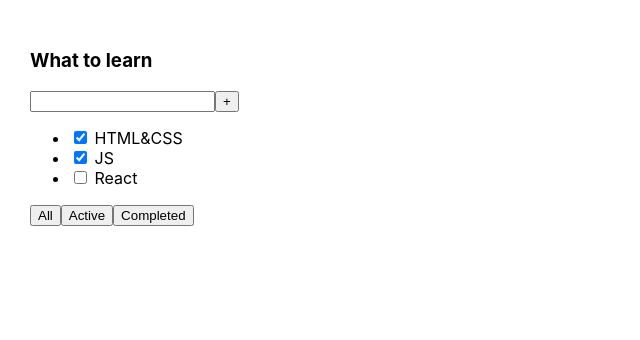
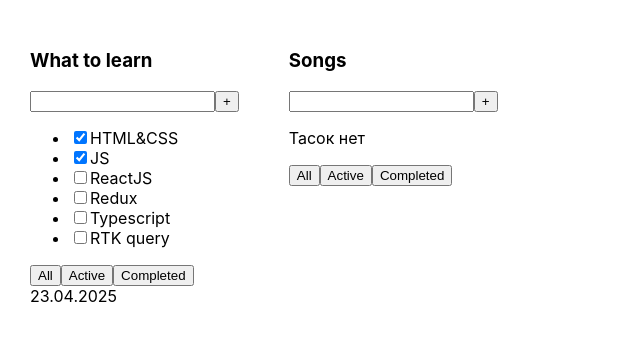
Before and after one commit to Anton-013/todolist-repeat, a React (Vite) app: page / in a window 1280 px wide. Shown: the top 340 px of the page, without its empty margins (0-640 px from the left). Built offline with nearby package versions, Linux system fonts and the light colour scheme.

Commit message:
first lesson

```diff
--- a/package.json
+++ b/package.json
@@ -21,5 +21,6 @@
     "typescript": "5.7.2",
     "vite": "6.0.6",
     "vitest": "2.1.8"
-  }
+  },
+  "packageManager": "pnpm@9.15.4+sha512.b2dc20e2fc72b3e18848459b37359a32064663e5627a51e4c74b2c29dd8e8e0491483c3abb40789cfd578bf362fb6ba8261b05f0387d76792ed6e23ea3b1b6a0"
 }
--- a/src/App.tsx
+++ b/src/App.tsx
@@ -1,33 +1,31 @@
 import './App.css'
+import { TodolistItem } from './TodolistItem'
 
-function App() {
+export type Task = {
+  id: number
+  title: string
+  isDone: boolean
+}
+
+export const App = () => {
+
+  const tasks1: Task[] = [
+    {id: 1, title: "HTML&CSS", isDone: true },
+    {id: 2, title: "JS", isDone: true },
+    {id: 3, title: "ReactJS", isDone: false },
+    {id: 4, title: "Redux", isDone: false },
+    {id: 5, title: 'Typescript', isDone: false },
+    {id: 6, title: 'RTK query', isDone: false },
+  ]
+
+  const tasks2: Task[] = [
+
+  ]
+
   return (
       <div className="app">
-        <div>
-          <h3>What to learn</h3>
-          <div>
-            <input/>
-            <button>+</button>
-          </div>
-          <ul>
-            <li>
-              <input type="checkbox" checked={true}/> <span>HTML&CSS</span>
-            </li>
-            <li>
-              <input type="checkbox" checked={true}/> <span>JS</span>
-            </li>
-            <li>
-              <input type="checkbox" checked={false}/> <span>React</span>
-            </li>
-          </ul>
-          <div>
-            <button>All</button>
-            <button>Active</button>
-            <button>Completed</button>
-          </div>
-        </div>
+        <TodolistItem title="What to learn" tasks={tasks1} date="23.04.2025" />
+        <TodolistItem title="Songs" tasks={tasks2} />
       </div>
   )
 }
-
-export default App
--- /dev/null
+++ b/src/Button.tsx
@@ -0,0 +1,11 @@
+
+
+type Props = {
+    title: string
+}
+
+export const Button = ({ title }: Props) => {
+    return (
+        <button>{title}</button>
+    )
+}
--- /dev/null
+++ b/src/TodolistItem.tsx
@@ -0,0 +1,44 @@
+import { Task } from "./App"
+import { Button } from "./Button"
+
+
+type Props = {
+    title: string
+    tasks: Task[]
+    date?: string
+}
+
+export const TodolistItem = ({ title, tasks, date }: Props) => {
+    return (
+        <div>
+            <h3>{title}</h3>
+            <div>
+                <input />
+                <Button title="+"/>
+            </div>
+            {tasks.length === 0 ? (
+                <p>Тасок нет</p>
+            ) : (
+                <ul>
+
+                    {tasks.map(task => {
+                        return (
+                            <li key={task.id}>
+                                <input type="checkbox" checked={task.isDone} />
+                                <span>{task.title}</span>
+                            </li>
+                        )
+                    })}
+
+                </ul>
+            )}
+
+            <div>
+                <Button title="All"/>
+                <Button title="Active"/>
+                <Button title="Completed"/>
+            </div>
+            <div>{date}</div>
+        </div>
+    )
+}
--- a/src/main.tsx
+++ b/src/main.tsx
@@ -1,5 +1,5 @@
 import { createRoot } from 'react-dom/client'
 import './index.css'
-import App from './App'
+import { App } from './App'
 
 createRoot(document.getElementById('root')!).render(<App />)
```
Also changed, not shown: 1 other file (tests, documents, lock files or other folders).
